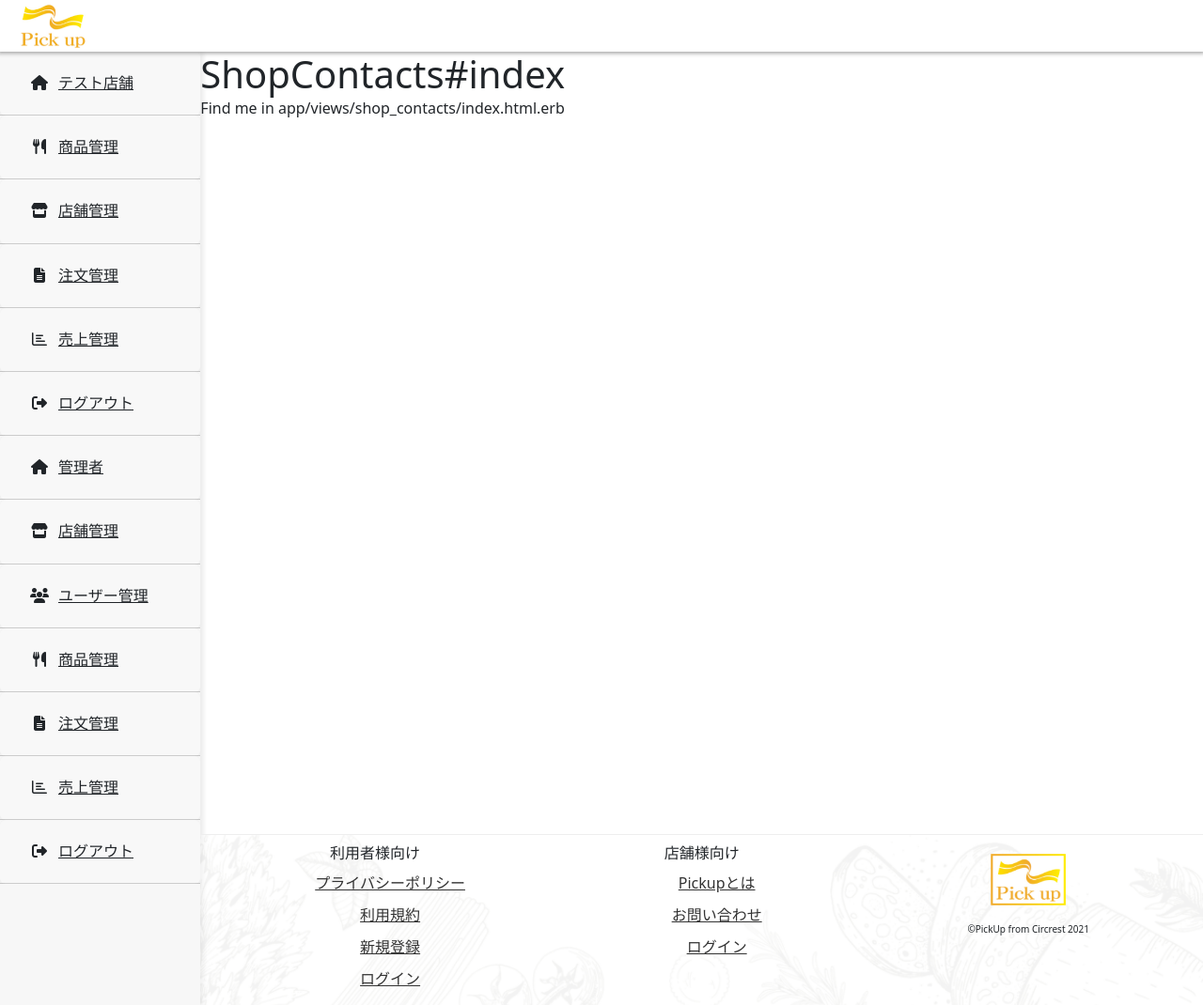
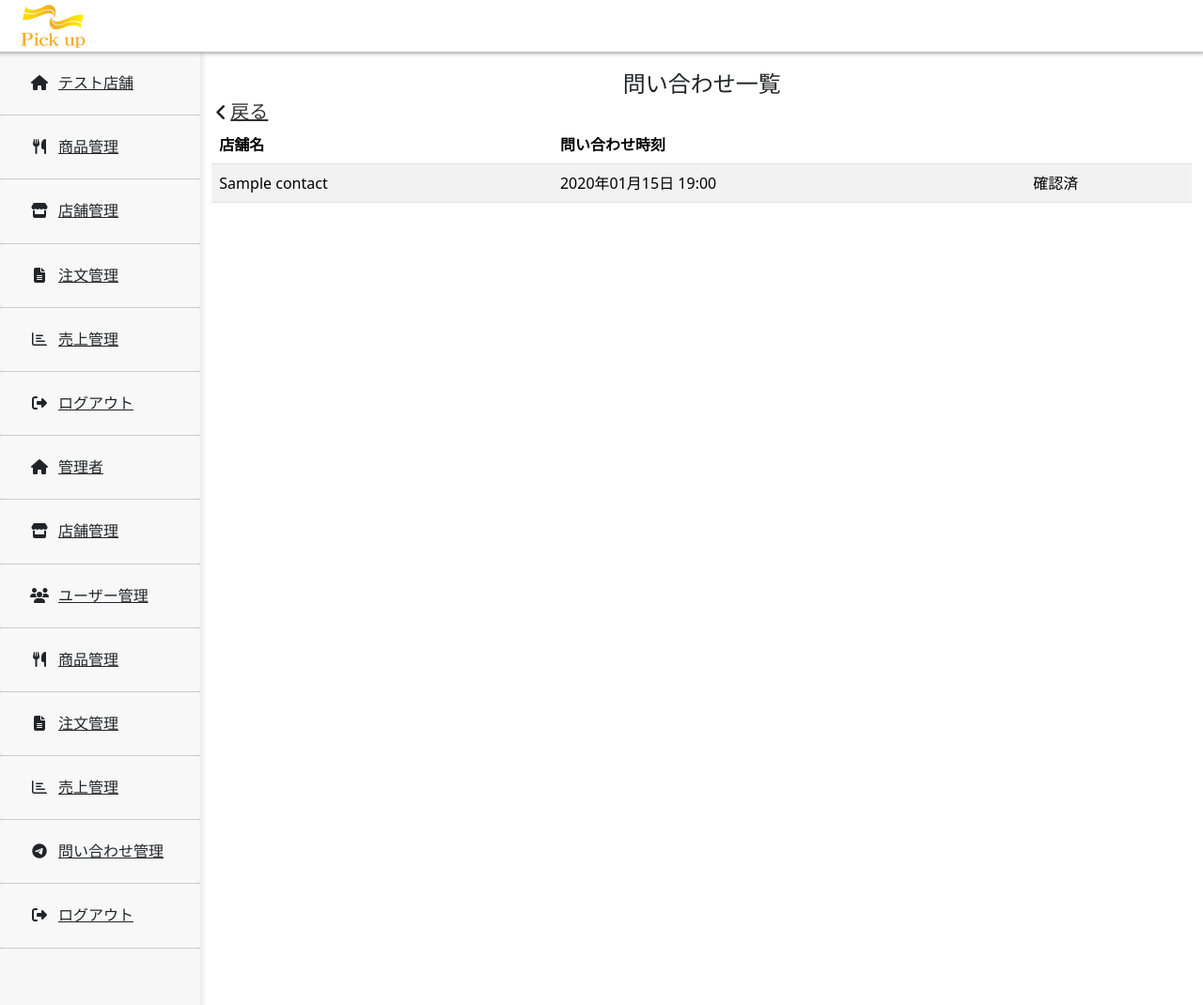
Before and after one commit to kamitoshi/pick_up, a Rails app: page /shop_contacts in a window 1280 px wide. Shown: the whole page at 94% size. Run offline with Rails 7, Linux system fonts and the light colour scheme; a user stored in the database is signed in; tables that the repository leaves empty hold one stand-in row (values such as "Sample post"); style sheets or scripts are compiled from the project's sources; some libraries are stand-ins or nearby versions.

Commit message:
shop contact setting

```diff
--- a/app/controllers/shop_contacts_controller.rb
+++ b/app/controllers/shop_contacts_controller.rb
@@ -1,11 +1,16 @@
 class ShopContactsController < ApplicationController
   layout "shop_app"
-  before_action :admin_or_shop!, only:[:index, :show]
+  before_action :authenticate_admin!, only:[:index, :show]
 
   def index
+    @shop_contacts = ShopContact.all.order(created_at:"desc").page(params[:page]).per(20)
   end
 
   def show
+    @shop_contact = ShopContact.find(params[:id])
+    unless @shop_contact.is_open?
+      @shop_contact.update(is_open: true)
+    end
   end
 
   def new
--- a/app/mailers/order_mailer.rb
+++ b/app/mailers/order_mailer.rb
@@ -11,7 +11,7 @@ class OrderMailer < ApplicationMailer
     @user = order.user #ユーザー情報
     @shop = order.shop #ショップ情報
     @order = order
-    mail to: @user.email, subject: '【PickUp】 注文を受け付けました'
+    mail to: @user.email, subject: '【PickUp】 注文の受付が完了しました'
   end
 
   def send_return_cancel_order(order)
--- a/app/views/layouts/_adminSidebar.html.erb
+++ b/app/views/layouts/_adminSidebar.html.erb
@@ -125,6 +125,26 @@
       </div><!-- /.collapse -->
     </div><!-- /.card -->
     <div class="card">
+      <div class="card-header" role="tab" id="headingFive">
+        <h5 class="mb-0">
+          <a class="collapsed text-body d-block p-3 m-n3" data-toggle="collapse" href="#collapseFive" role="button" aria-expanded="false" aria-controls="collapseFive">
+            <i class="fab fa-telegram-plane"></i><span class="ma-l-10">問い合わせ管理</span>
+          </a>
+        </h5>
+      </div><!-- /.card-header -->
+      <div id="collapseFive" class="collapse" role="tabpanel" aria-labelledby="headingFive" data-parent="#accordion">
+        <div class="card-body">
+          <table class="table table-borderless">
+            <tbody>
+              <tr class="pointer" data-href="<%= shop_contacts_path %>">
+                <td>問い合わせ一覧</td>
+              </tr>
+            </tbody>
+          </table>
+        </div><!-- /.card-body -->
+      </div><!-- /.collapse -->
+    </div><!-- /.card -->
+    <div class="card">
       <div class="card-header" role="tab" id="headingOne">
         <h5 class="mb-0">
           <a class="text-body d-block p-3 m-n3" href="<%= destroy_admin_session_path %>" data-method="delete" role="button">
--- a/app/views/layouts/shop_app.html.erb
+++ b/app/views/layouts/shop_app.html.erb
@@ -28,9 +28,6 @@
           <div class="wrapper">
             <%= render partial: 'shared/flash_message' %>
             <%= yield %>
-            <footer class="center">
-              <%= render partial: "layouts/footer" %>
-            </footer>
           </div>
         </div>
       </div>
--- a/app/views/menus/_modal.html.erb
+++ b/app/views/menus/_modal.html.erb
@@ -8,7 +8,7 @@
               <div class="row">
                 <div class="col-md-12 center ma-b-20">
                   <% if menu.menu_images.present? %>
-                    <div id="carousel<%= menu.id %>" class="carousel slide" data-ride="carousel">
+                    <div id="carousel<%= menu.id %>" class="carousel slide">
                       <!-- インジケータの設定 -->
                       <ol class="carousel-indicators">
                         <% menu.menu_images.count.times do |i| %>
@@ -24,11 +24,11 @@
                       <div class="carousel-inner">
                         <% menu.menu_images.count.times do |i| %>
                           <% if i == 0 %>
-                            <div class="carousel-item active">
+                            <div class="carousel-item active" data-interval="false">
                               <%= image_tag menu.images[i].file_name.thumb_square.to_s, id:"sample_img", class: "wid-100" %>
                             </div><!-- /.carousel-item -->
                           <% else %>
-                            <div class="carousel-item">
+                            <div class="carousel-item" data-interval="false">
                               <%= image_tag menu.images[i].file_name.thumb_square.to_s, id:"sample_img", class: "wid-100" %>
                             </div><!-- /.carousel-item -->
                           <% end %>
--- a/app/views/shop_contacts/index.html.erb
+++ b/app/views/shop_contacts/index.html.erb
@@ -1,2 +1,68 @@
-<h1>ShopContacts#index</h1>
-<p>Find me in app/views/shop_contacts/index.html.erb</p>
+<div class="container-fluid">
+  <div class="row">
+    <div class="col-md-12">
+      <div class="content_box">
+        <h4 class="center">問い合わせ一覧</h4>
+        <div class="back_btn">
+          <i class="fas fa-angle-left fa-lg"></i><%= link_to "戻る", root_path, class: "font-20" %>
+        </div>
+        <div class="content_box_detail">
+          <table class="table table-hover table-striped">
+            <thead>
+              <tr>
+                <th>店舗名</th>
+                <th>問い合わせ時刻</th>
+                <th></th>
+              </tr>
+            </thead>
+            <tbody>
+              <% if @shop_contacts.present? %>
+                <% @shop_contacts.each do |contact| %>
+                  <tr class="pointer" data-href="<%= shop_contact_path(contact) %>">
+                    <td><%= contact.shop_name %></td>
+                    <td><%= contact.created_at.strftime("%Y年%m月%d日 %H:%M") %></td>
+                    <td>
+                      <% if contact.is_open? %>
+                        確認済
+                      <% else %>
+                        <span class="red">未確認</span>
+                      <% end %>
+                    </td>
+                  </tr>
+                <% end %>
+              <% else %>
+                <tr>
+                  <td colspan="3">
+                    問い合わせがありません
+                  </td>
+                </tr>
+              <% end %>
+            </tbody>
+          </table>
+        </div>
+      </div>
+    </div>
+  </div>
+  <div class="row center ma-b-20">
+    <div class="col-md-12">
+      <%= paginate @shop_contacts %>
+    </div>
+  </div>
+</div>
+<script>
+jQuery(function ($) {
+  //data-hrefの属性を持つtrを選択しclassにclickableを付加
+  $("tr[data-href]")
+    .addClass("clickable")
+
+  //クリックイベント
+  .click(function (e) {
+    //e.targetはクリックした要素自体、それがa要素以外であれば
+    if (!$(e.target).is("a")) {
+      //その要素の先祖要素で一番近いtrの
+      //data-href属性の値に書かれているURLに遷移する
+      window.location = $(e.target).closest("tr").data("href");
+    }
+  });
+});
+</script>
--- a/db/migrate/20210426021535_create_shop_contacts.rb
+++ b/db/migrate/20210426021535_create_shop_contacts.rb
@@ -7,6 +7,7 @@ class CreateShopContacts < ActiveRecord::Migration[5.2]
       t.string :email, null: false
       t.string :shop_address
       t.text :content
+      t.boolean :is_open, default: false
 
       t.timestamps
     end
```
Also changed, not shown: app/views/shop_contacts/show.html.erb (+48 -2 lines), db/schema.rb.
